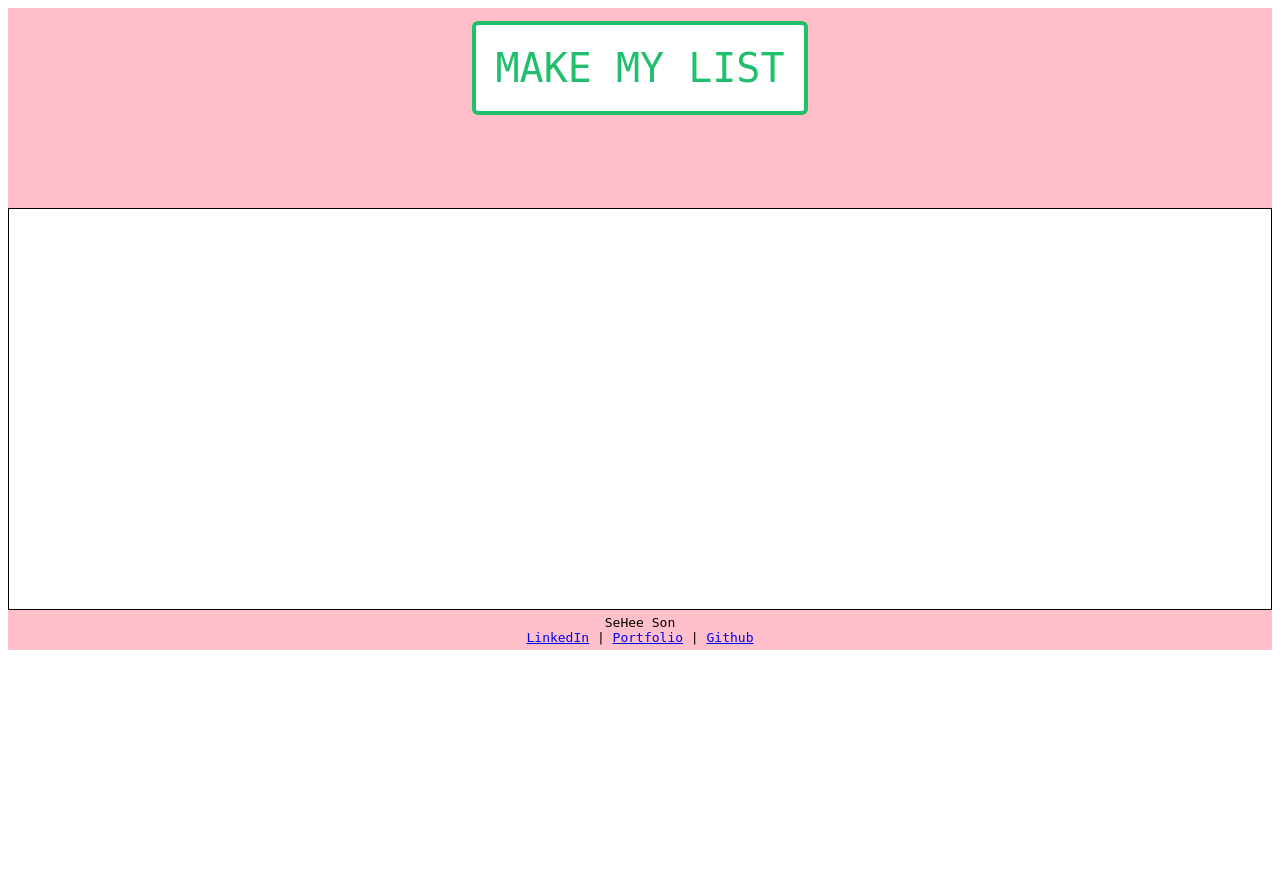
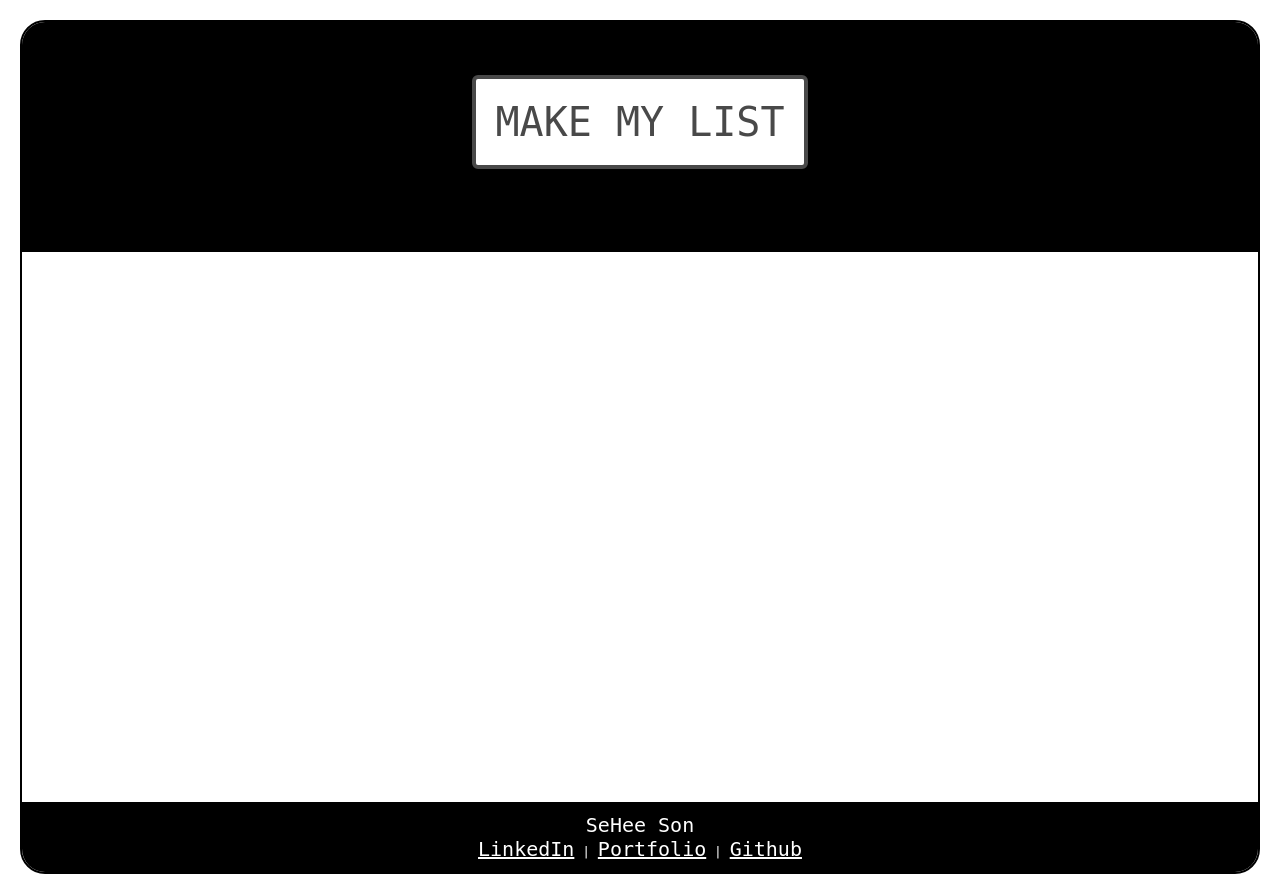
Before and after one commit to seheesf88/TodoList, a PHP site: page / in a window 1280 px wide. Before the commit the page ends 650 px from the top, so only its background shows below. Run offline with PHP 8.4, Linux system fonts and the light colour scheme; some libraries are stand-ins or nearby versions.

Commit message:
simply ui

```diff
--- a/css/style.css
+++ b/css/style.css
@@ -2,53 +2,66 @@
   font-family: monospace;
 }
 
+body {
+  border: 2px solid;
+  border-radius: 25px;
+  min-height: auto;
+  margin: 20px;
+}
 
 header {
-  height: 200px;
-  background-color: pink;
+  height: 230px;
   display: flex;
   flex-direction: column;
   justify-content: center;
   align-items: center;
+  background-color: black;
+  border-radius: 23px 23px 0 0;
 }
 
 
 .bodyDiv {
   min-height: 400px;
-  border: 1px solid;
-
+  /* border: 1px solid; */
+  position: relative;
+  margin-bottom: 100px;
 }
 
 footer {
-  background-color: pink;
-  height: 40px;
+  background-color: black;
+  height: 70px;
   display: flex;
   flex-direction: column;
-
   justify-content: center;
   align-items: center;
+  position: relative;
+  margin-bottom: 0;
+  border-radius: 0 0 23px 23px;
+  color: white;
 }
 
 .startBtn {
   font-size: 40px;
-  color: #20bf6b !important;
+  margin-top: 50px;
+  color: #494949 !important;
   text-transform: uppercase;
   background: #ffffff;
   padding: 20px;
-  border: 4px solid #20bf6b !important;
+  border: 4px solid #494949 !important;
   border-radius: 6px;
   display: inline-block;
 }
 
 .startBtn:hover {
-  color: #494949 !important;
+  color: #ccc !important;
   border-radius: 50px;
-  border-color: #494949 !important;
+  border-color: #ccc !important;
   transition: all 0.3s ease 0s;
 }
 
 #title {
   font-size: 60px;
+  color: white;
 }
 
 /* input style */
@@ -63,9 +76,14 @@ footer {
 
 input {
   height: 50px;
-  width: 300px;
-  padding: inherit;
-  border: 1px solid;
+  width: 380px;
+  /* padding: inherit; */
+  border: none;
+  border-bottom: 2px solid black;
+  border-radius: 4px;
+  box-sizing: border-box;
+  font-size: 28px;
+  margin-right: 10px;
 }
 
 /* list style */
@@ -73,7 +91,7 @@ input {
   display: flex;
   flex-direction: row;
   justify-content: flex-start;
-  margin-left: 280px;
+  margin-left: 180px;
 }
 
 ul {
@@ -85,8 +103,15 @@ ul {
 
 li {
   display: flex;
-  font-size: 40px;
+  font-size: 36px;
 }
+
+a, #name {
+  font-size: 20px;
+  color: white;
+}
+
+
 
 .itemSpan {
   margin-right: 200px;
--- a/index.html
+++ b/index.html
@@ -24,7 +24,7 @@
       </div>
     </div>
     <footer>
-      <div>SeHee Son</div>
+      <div id="name">SeHee Son</div>
       <div>
         <a href="https://www.linkedin.com/in/sehee-son/">LinkedIn</a> |
         <a href="https://portfolio-sehee-v2.herokuapp.com/">Portfolio</a> |
--- a/js/app.js
+++ b/js/app.js
@@ -14,7 +14,7 @@ class TodoList {
   start(){
     $startBtn.hide()
     // $('.listDiv').visible();
-    $('.listInput').append(`<input id="input" placeholder="What needs to be done?">`)
+    $('.listInput').append(`<input id="input" placeholder="What needs to be done?" maxlength="20">`)
     $('.submitBtn').append(`<img src="./css/add.png">`);
 
     // $submitBtn.on('click', () => {
```
